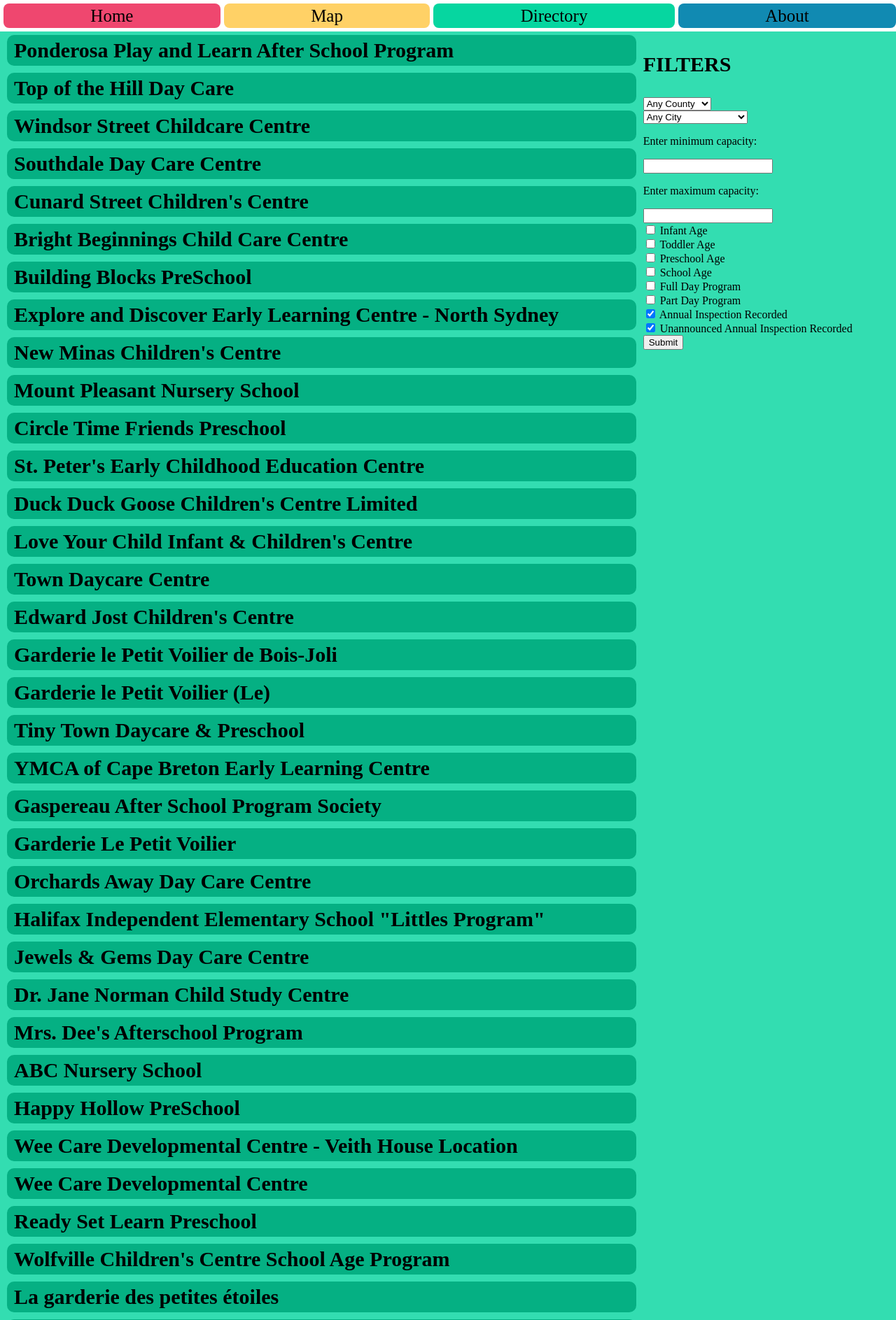
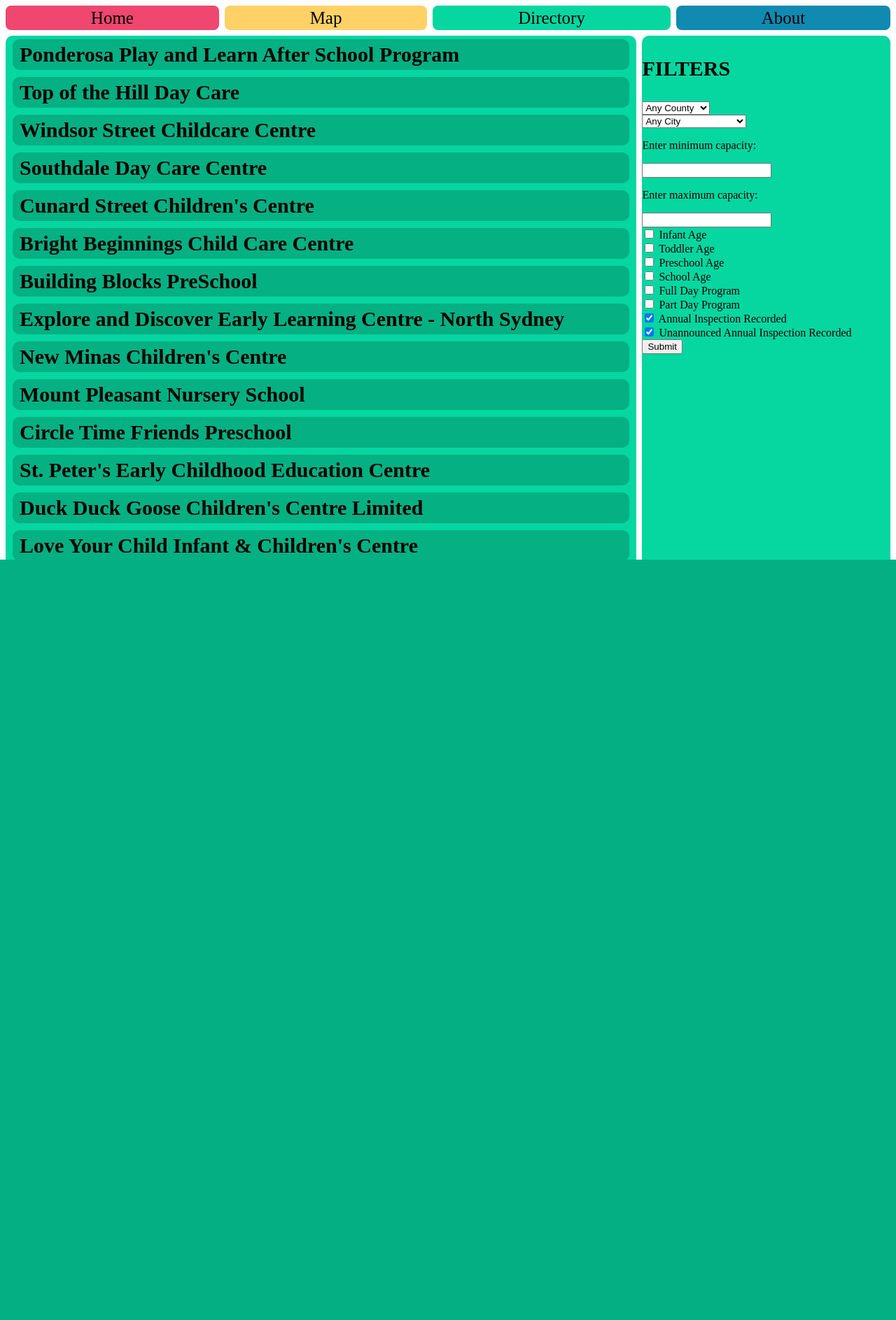
Before and after one commit to BLX151/data-daycare, a Flask app: page /directory in a window 1280 px wide. Shown: the top 1887 px of the page at 70% size. After the commit the page ends 800 px from the top, so only its background shows below. Run offline with Flask 2, Linux system fonts and the light colour scheme.

Commit message:
UI Overhaul part 1

```diff
--- a/dd/__init__.py
+++ b/dd/__init__.py
@@ -18,7 +18,7 @@
 # The home route
 @app.route('/home')
 def home():
-    nearby = db.getByDistance(25, 5, getUserGeoData())
+    nearby = db.getByDistance(25, 15, getUserGeoData())
     return render_template('home.html', nearby = nearby)
     # Return the html file to be displayed on the routed page
     # nearby variable will be availble to access inside the html file
--- a/dd/static/directory.css
+++ b/dd/static/directory.css
@@ -1,27 +1,15 @@
-.filter {width: 400px;}
-.daycare-box {
-    margin-right: 50px;
-    margin-left: 50px;
-}
-.directory {flex-grow: 1;}
 
-.individual_daycare {
+.directory {}
+.list {flex-grow: 1; margin-left: 8px; margin-right: 8px; margin-bottom: 8px; border-radius: 10px;}
+.filters {width: 400px; margin-right: 8px; margin-bottom: 8px; border-radius: 10px;}
+
+.daycare-wrap {
+    text-decoration: none;
+    color: black;
     background-color: rgb(  5, 176, 131);
-    display:block;
     border-radius: 10px;
     margin: 5px 10px;
     text-decoration: none;
     padding: 5px 10px;
 }
-
-.c3l    {background-color: rgb( 51, 221, 177);}
-.c3     {background-color: rgb(  6, 214, 160);}
-.c3d    {background-color: rgb(  5, 176, 131);}
-
-
-.daycareLink {
-    text-decoration: none;
-    color: black;
-}
-
-.daycareLink:hover { color: rgb( 51, 221, 177);}
+.daycare-wrap:hover { background-color: rgb( 51, 221, 177);}
--- a/dd/static/layout.css
+++ b/dd/static/layout.css
@@ -49,13 +49,15 @@
     font-size:25px;
     color:black;
     text-decoration:none;
-    margin-top: 5px;
-    margin-bottom: 5px;
-    margin-left: 5px;
+    margin-top: 8px;
+    margin-bottom: 8px;
+    margin-left: 8px;
 }
+.about-text {margin-right: 8px;}
+
 .home-text:hover       {background-color:white; color: rgb(241, 104, 137);}
 .map-text:hover        {background-color:white; color: rgb(255, 217, 129);}
 .directory-text:hover  {background-color:white; color: rgb( 51, 221, 177);}
 .about-text:hover      {background-color:white; color: rgb( 60, 159, 192);}
 
-.content {flex-grow:1;}
+.content {flex-grow:1;overflow: hidden;}
--- a/dd/templates/directory.html
+++ b/dd/templates/directory.html
@@ -9,32 +9,19 @@
 
 {% block content %}
 
-    <div class = "flexh">
-        <div class = "directory flexv c3l">
-            <!--This is where the daycares are displayed-->
+    <div class = "directory flexh">
 
-
+        <div class = "list flexv c3">
             {% for daycare in database %}
-                <a href = "/daycare/{{ daycare['index']}}" class="daycareLink">
-                    <div class = "individual_daycare">
-                        <h3 class="raw"> {{ daycare["facility_name"] }}</h3>
-                    </div>
+                <a class="daycare-wrap" href = "/daycare/{{ daycare['index']}}">
+                    <h3 class="raw daycare-name"> {{ daycare["facility_name"] }}</h3>
                 </a>
             {% endfor %}
-            <!-- This is where all of the filtering select boxes are
-            This hasn't been structured to look good yet. The trick with this
-            is that the values of each option are identical to the specific
-            option within the database-->
-            <!--TO DO:
-            THIS LOOKS LIKE ASS AND TURNS OUT YOU CAN SORT EVERYTHING ALPHABETICALLY
-            EXCEPT FOR SELECT BOX DROP DOWN MENUS. SO NEED TO FIGURE OUT A WAY HOW TO
-            SORT THESE OPTIONS ALPHABETICALLY WITHIN THIS DOCUMENT ITSELF.-->
         </div>
-        <div class = "filter c3l">
+
+        <div class = "filters c3">
+
             <h3>FILTERS</h3>
-            <p id="testing"> </p>
-            <p id="testing2"> </p>
-            <p id="testing3"> </p>
 
             <form method = "POST" action = "{{ url_for('filterDirectory') }}">
                 <div>
@@ -58,14 +45,6 @@
                         <option value="Digby County"> Digby </option>
                     </select>
                 </div>
-
-                <!--<div>
-                    <select id="daycare_type" name='daycare_type'>
-                        <option value="noSelection"> Any Type </option>
-                        <option value="FamilyHome"> Family Home </option>
-                        <option value="DayCare"> Day Care </option>
-                    </select>
-                </div>-->
 
                 <div>
                     <select id="city" name='city'>
```
Also changed, not shown: dd/static/home.css (+11 -5 lines), dd/templates/home.html (+1 -13 lines), dd/templates/map.html (+10 -10 lines).
